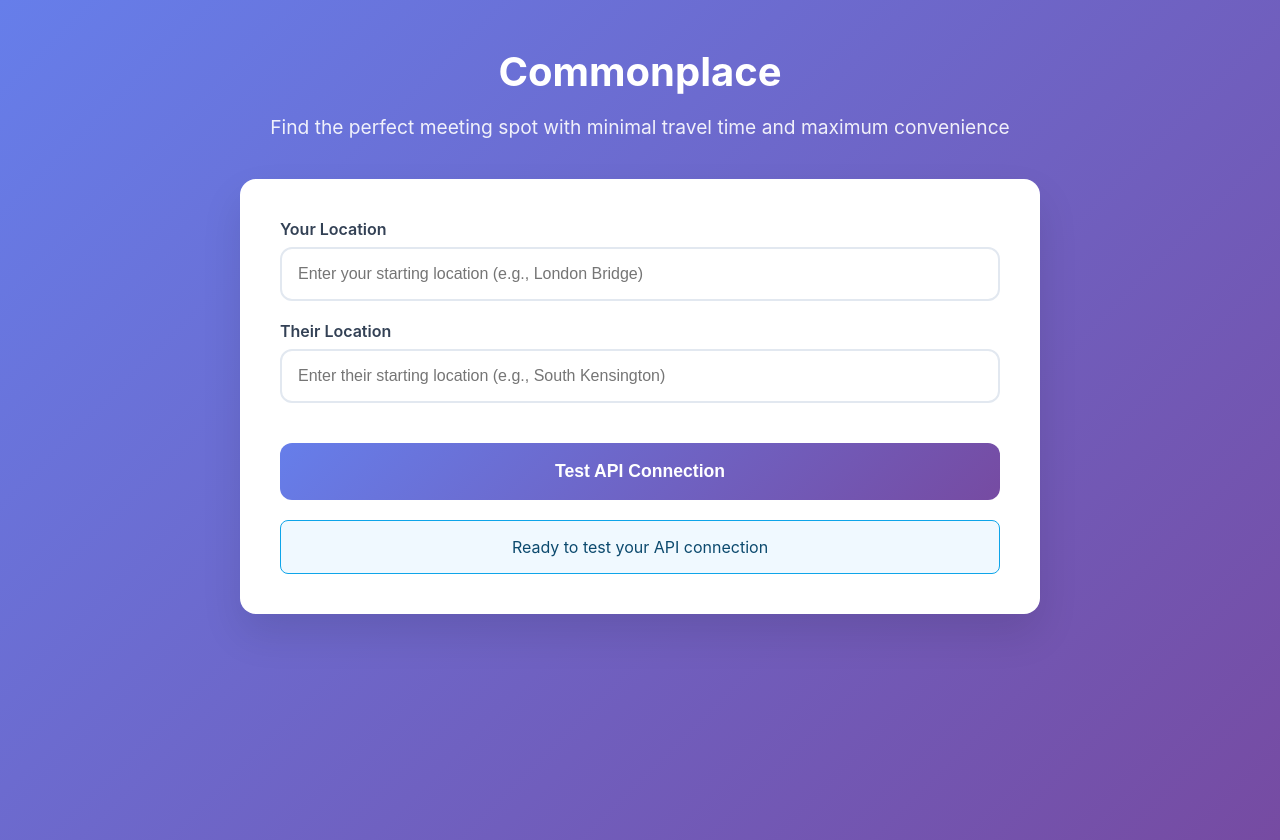
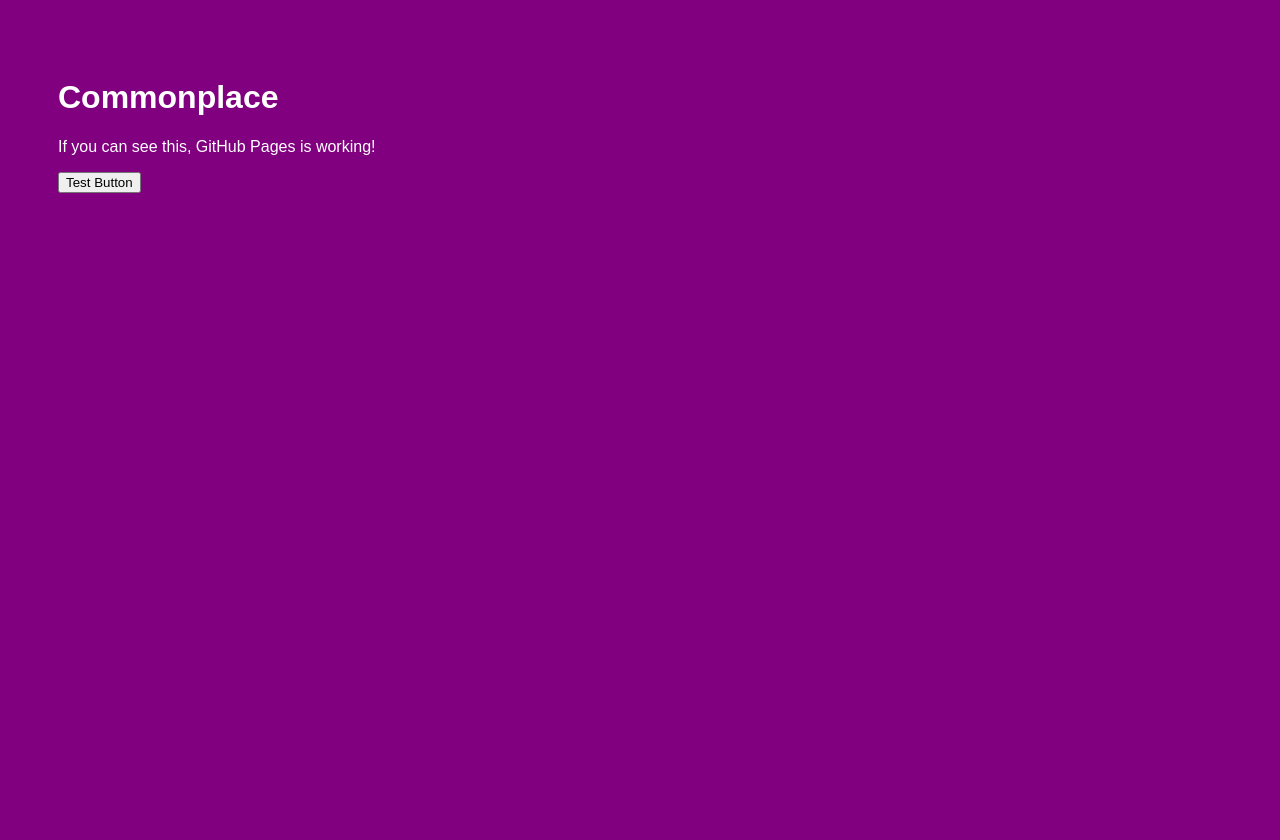
Before and after one commit to matthurstsmith/commonplace-app, a plain HTML site: page index.html in a window 1280 px wide. After the commit the page ends 800 px from the top, so only its background shows below. Drawn offline with Linux system fonts and the light colour scheme.

Commit message:
Update index.html

```diff
--- a/index.html
+++ b/index.html
@@ -1,146 +1,11 @@
 <!DOCTYPE html>
-<html lang="en">
+<html>
 <head>
-    <meta charset="UTF-8">
-    <meta name="viewport" content="width=device-width, initial-scale=1.0">
-    <title>Commonplace - Find the Perfect Meeting Spot</title>
-    <style>
-        body {
-            font-family: -apple-system, BlinkMacSystemFont, 'Segoe UI', Roboto, sans-serif;
-            background: linear-gradient(135deg, #667eea 0%, #764ba2 100%);
-            margin: 0;
-            padding: 20px;
-            min-height: 100vh;
-        }
-        .container {
-            max-width: 800px;
-            margin: 0 auto;
-        }
-        .header {
-            text-align: center;
-            color: white;
-            margin-bottom: 40px;
-        }
-        .header h1 {
-            font-size: 2.5rem;
-            margin-bottom: 10px;
-        }
-        .header p {
-            font-size: 1.2rem;
-            opacity: 0.9;
-        }
-        .card {
-            background: white;
-            border-radius: 16px;
-            padding: 40px;
-            box-shadow: 0 20px 40px rgba(0,0,0,0.1);
-        }
-        .input-group {
-            margin-bottom: 20px;
-        }
-        .input-group label {
-            display: block;
-            font-weight: 600;
-            color: #334155;
-            margin-bottom: 8px;
-        }
-        .input-group input {
-            width: 100%;
-            padding: 16px;
-            border: 2px solid #e2e8f0;
-            border-radius: 12px;
-            font-size: 1rem;
-            box-sizing: border-box;
-        }
-        .input-group input:focus {
-            outline: none;
-            border-color: #667eea;
-        }
-        .test-button {
-            width: 100%;
-            padding: 18px;
-            background: linear-gradient(135deg, #667eea 0%, #764ba2 100%);
-            color: white;
-            border: none;
-            border-radius: 12px;
-            font-size: 1.1rem;
-            font-weight: 600;
-            cursor: pointer;
-            margin-top: 20px;
-        }
-        .test-button:hover {
-            transform: translateY(-2px);
-        }
-        .status {
-            margin-top: 20px;
-            padding: 16px;
-            border-radius: 8px;
-            text-align: center;
-            background: #f0f9ff;
-            border: 1px solid #0ea5e9;
-            color: #0c4a6e;
-        }
-        .status.success {
-            background: #f0fdf4;
-            border-color: #22c55e;
-            color: #166534;
-        }
-        .status.error {
-            background: #fef2f2;
-            border-color: #ef4444;
-            color: #dc2626;
-        }
-    </style>
+    <title>Commonplace Test</title>
 </head>
-<body>
-    <div class="container">
-        <div class="header">
-            <h1>Commonplace</h1>
-            <p>Find the perfect meeting spot with minimal travel time and maximum convenience</p>
-        </div>
-
-        <div class="card">
-            <div class="input-group">
-                <label for="location1">Your Location</label>
-                <input type="text" id="location1" placeholder="Enter your starting location (e.g., London Bridge)">
-            </div>
-
-            <div class="input-group">
-                <label for="location2">Their Location</label>
-                <input type="text" id="location2" placeholder="Enter their starting location (e.g., South Kensington)">
-            </div>
-
-            <button class="test-button" onclick="testAPI()">Test API Connection</button>
-
-            <div class="status" id="status">
-                Ready to test your API connection
-            </div>
-        </div>
-    </div>
-
-    <script>
-        const API_BASE_URL = 'https://commonplace-backend-lo6y.onrender.com/api';
-
-        async function testAPI() {
-            const statusEl = document.getElementById('status');
-            statusEl.textContent = 'Testing connection...';
-            statusEl.className = 'status';
-
-            try {
-                const response = await fetch(API_BASE_URL + '/health');
-                const data = await response.json();
-
-                if (data.status === 'healthy') {
-                    statusEl.textContent = '✅ API Connected! Backend is working perfectly.';
-                    statusEl.className = 'status success';
-                } else {
-                    throw new Error('API unhealthy');
-                }
-            } catch (error) {
-                statusEl.textContent = '❌ Connection failed. Update the API_BASE_URL in the code.';
-                statusEl.className = 'status error';
-            }
-        }
-    </script>
+<body style="background: purple; color: white; padding: 50px; font-family: Arial;">
+    <h1>Commonplace</h1>
+    <p>If you can see this, GitHub Pages is working!</p>
+    <button onclick="alert('JavaScript works!')">Test Button</button>
 </body>
 </html>
```
